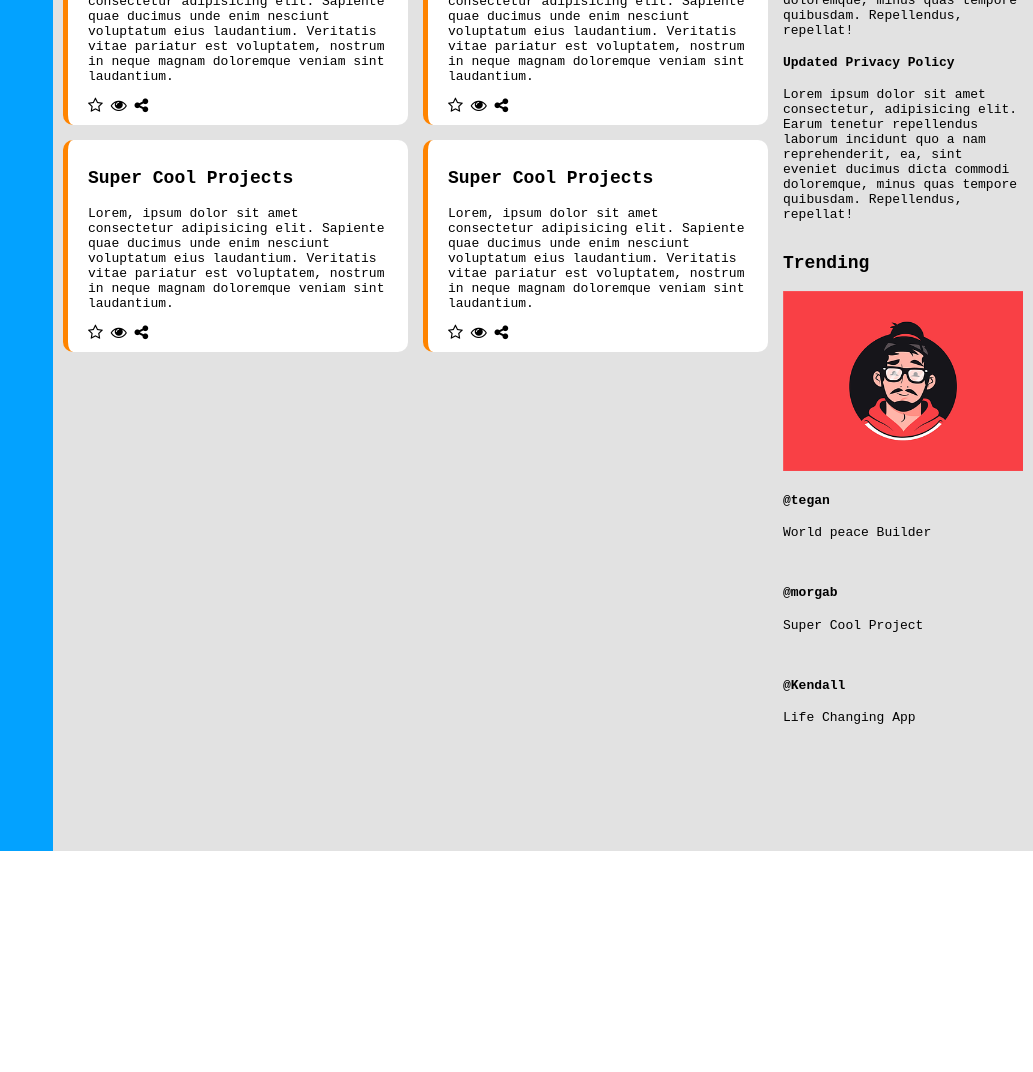
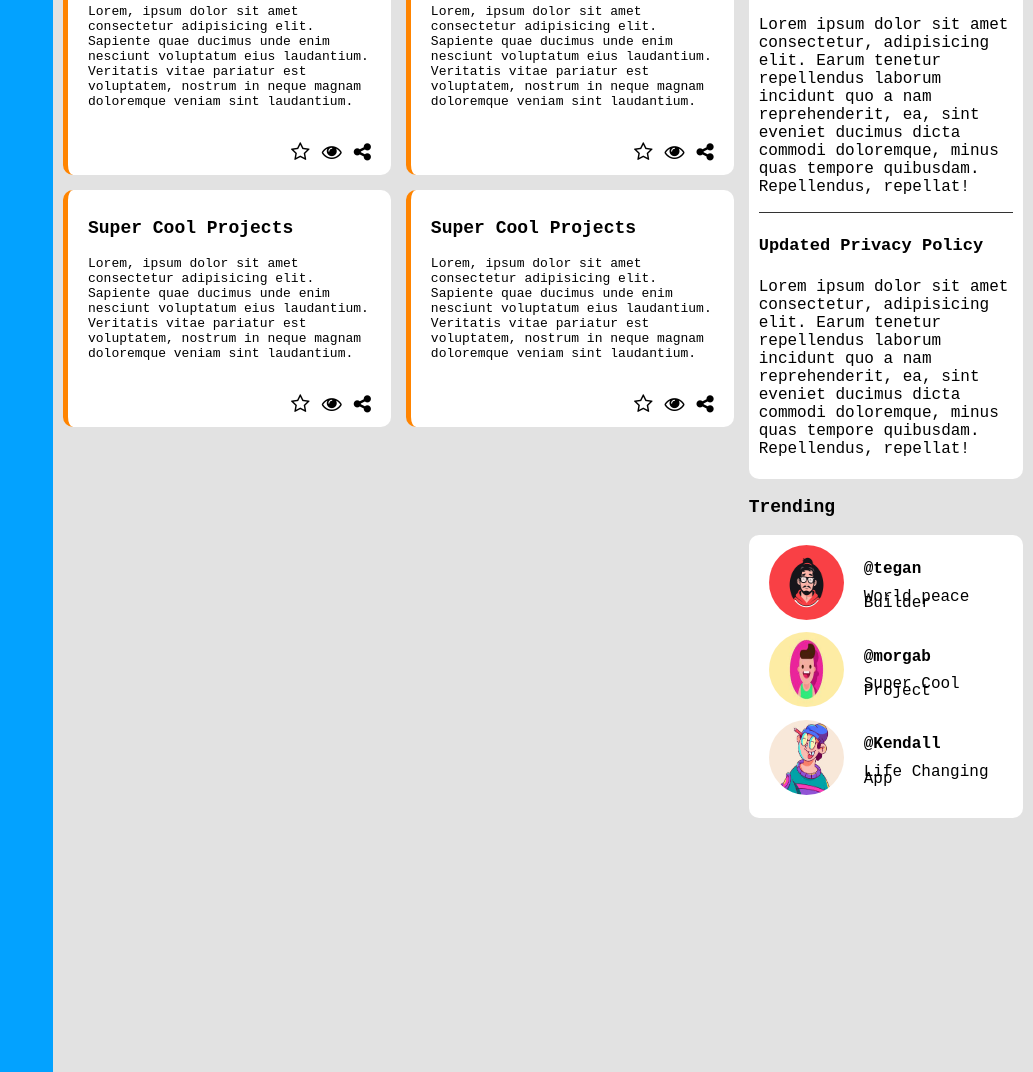
Before and after one commit to a3ela/Project-Random, a plain HTML site: page Grid-layout_dashboard/index.html in a window 1280 px wide. Shown: the part 560-1632 px from the top of the page, without its empty margins (247-1280 px from the left). Before the commit the page ends 1411 px from the top, so only its background shows below. Drawn offline with Linux system fonts and the light colour scheme.

Commit message:
done with trending

```diff
--- a/Grid-layout_dashboard/index.html
+++ b/Grid-layout_dashboard/index.html
@@ -215,7 +215,7 @@
             </div>
 
             <div class="post">
-              <img src="img/person3.png" alt="" />
+              <img src="img/person3.jpg" alt="" />
               <div>
                 <h4>@morgab</h4>
                 <p>Super Cool Project</p>
@@ -223,7 +223,7 @@
             </div>
 
             <div class="post">
-              <img src="img/person2.png" alt="" />
+              <img src="img/person2.jpg" alt="" />
               <div>
                 <h4>@Kendall</h4>
                 <p>Life Changing App</p>
--- a/Grid-layout_dashboard/style.css
+++ b/Grid-layout_dashboard/style.css
@@ -134,7 +134,7 @@ img {
   grid-row: 2 / 3;
   background: #e2e2e2;
   display: grid;
-  grid-template-columns: 3fr 1fr;
+  grid-template-columns: 2.5fr 1fr;
   grid-template-rows: 0.1fr 1fr;
   grid-template-areas:
     "project anounce"
@@ -167,3 +167,49 @@ img {
   border-left: 5px solid #ff8400;
   border-radius: 10px;
 }
+.main .project .grid-cards .card div {
+  padding-top: 20px;
+  float: right;
+  font-size: 20px;
+}
+.main .project .grid-cards .card div i:hover {
+  color: #03a2ff;
+  transition: 0.3s;
+}
+.main .announcement-post {
+  background: #fff;
+  padding: 5px 10px;
+  border-radius: 10px;
+}
+.main .announcement-post article:not(:last-child) {
+  border-bottom: 1px solid #333;
+}
+.main .announcement-post h4 {
+  font-size: 17px;
+}
+.main .announcement-post p {
+  font-size: 16px;
+}
+.main .trending img {
+  height: 75px;
+  width: 75px;
+  border-radius: 50%;
+  display: inline;
+}
+.main .trending .post {
+  display: flex;
+  margin-bottom: 10px;
+  cursor: pointer;
+}
+
+.main .trending .posts {
+  background: #fff;
+  padding: 10px 20px;
+  border-radius: 10px;
+}
+
+.main .trending .post div {
+  margin-left: 20px;
+  font-size: 16px;
+  line-height: 0.4em;
+}
```
